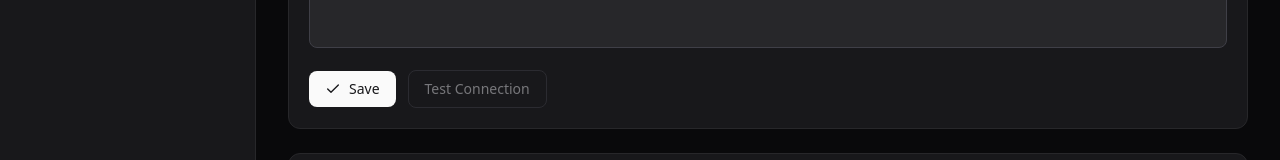
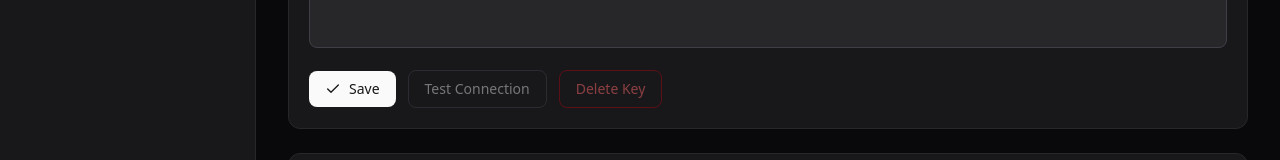
Before and after one commit to specdroid/social, a React (Vite) app in the folder client/: page /omniroute in a window 1280 px wide. Shown: the part 413-573 px from the top of the page. Built offline with nearby package versions, Linux system fonts and the light colour scheme; no server answers; sample sign-in values are in the browser's storage.

Commit message:
feat: add Delete Key button for Omniroute API key

```diff
--- a/client/src/components/OmniroutePanel.tsx
+++ b/client/src/components/OmniroutePanel.tsx
@@ -87,6 +87,24 @@ export function OmniroutePanel() {
       setTestStatus({ ok: false, msg: e.message || 'Connection failed' })
     } finally {
       setTesting(false)
+    }
+  }
+
+  async function handleDeleteKey() {
+    if (!confirm('Delete the configured API key?')) return
+    setSaving(true)
+    setSaveMsg(null)
+    try {
+      const data = await put<Config>('/api/omniroute/config', { apiKey: '' })
+      if (data) {
+        setConfig(data)
+        setSaveMsg({ ok: true, text: 'API key deleted' })
+      }
+    } catch (e: any) {
+      setSaveMsg({ ok: false, text: e.message || 'Failed to delete' })
+    } finally {
+      setSaving(false)
+      setTimeout(() => setSaveMsg(null), 3000)
     }
   }
 
@@ -192,6 +210,13 @@ export function OmniroutePanel() {
             {testing ? <Loader2 className="w-4 h-4 animate-spin" /> : null}
             Test Connection
           </button>
+          <button
+            onClick={handleDeleteKey}
+            disabled={!config?.hasApiKey || saving}
+            className="px-4 py-2 border border-red-800 text-red-400 rounded-lg text-sm hover:bg-red-950 transition-colors disabled:opacity-50"
+          >
+            Delete Key
+          </button>
           {saveMsg && (
             <span className={`text-sm ${saveMsg.ok ? 'text-green-400' : 'text-red-400'}`}>
               {saveMsg.text}
```
